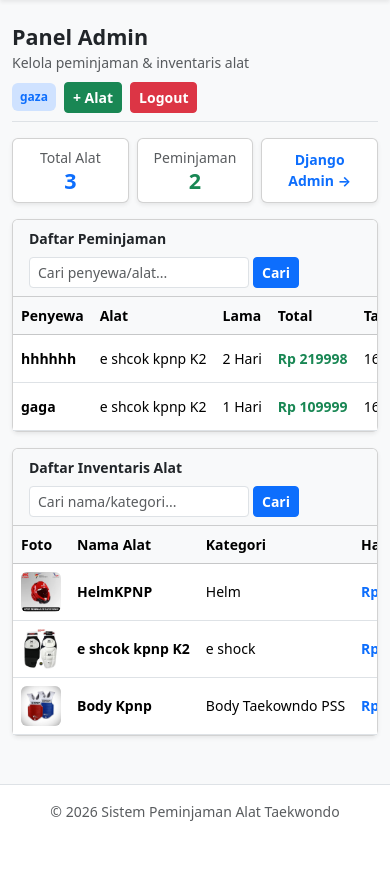
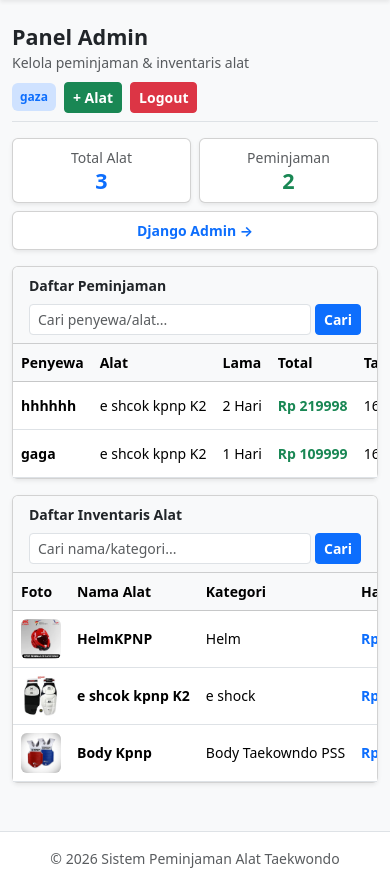
Before and after one commit to muzhaffagaza-code/gazaaukkdjango, a Django app: page /admin-panel/ in a window 390 px wide. Shown: the part 87-972 px from the top of the page. Before the commit the page ends 908 px from the top, so only its background shows below. Run offline with Django 5.2, Linux system fonts and the light colour scheme; a user stored in the database is signed in; data comes from the database, SQL or seed files in the repository; both versions use the stored data as it was after the commit; some libraries are stand-ins or nearby versions.

Commit message:
Upload final proyek SewaAlat

```diff
--- a/sewa/templates/sewa/admin.html
+++ b/sewa/templates/sewa/admin.html
@@ -1,11 +1,11 @@
 {% extends 'sewa/base.html' %}
 {% block content %}
 <div class="d-flex flex-wrap justify-content-between align-items-center gap-2 mb-3 pb-2 border-bottom">
-    <div>
+    <div class="col-12 col-sm-auto">
         <h4 class="fw-bold m-0">Panel Admin</h4>
         <small class="text-muted">Kelola peminjaman & inventaris alat</small>
     </div>
-    <div class="d-flex gap-2 align-items-center">
+    <div class="d-flex flex-wrap gap-2 align-items-center col-12 col-sm-auto justify-content-sm-end">
         <span class="badge bg-primary-subtle text-primary p-2">{{ user.username }}</span>
         <a href="{% url 'tambah_alat' %}" class="btn btn-success btn-sm fw-bold">+ Alat</a>
         <a href="{% url 'logout' %}" class="btn btn-danger btn-sm fw-bold">Logout</a>
@@ -13,18 +13,32 @@
 </div>
 
 <div class="row g-2 mb-3 text-center">
-    <div class="col-4"><div class="card p-2 shadow-sm"><small class="text-muted">Total Alat</small><h4 class="text-primary fw-bold m-0">{{ total_alat }}</h4></div></div>
-    <div class="col-4"><div class="card p-2 shadow-sm"><small class="text-muted">Peminjaman</small><h4 class="text-success fw-bold m-0">{{ total_peminjaman }}</h4></div></div>
-    <div class="col-4"><div class="card p-2 shadow-sm h-100 justify-content-center"><a href="/admin/" target="_blank" class="text-decoration-none fw-bold small">Django Admin &rarr;</a></div></div>
+    <div class="col-6 col-sm-4">
+        <div class="card p-2 shadow-sm h-100 justify-content-center">
+            <small class="text-muted">Total Alat</small>
+            <h4 class="text-primary fw-bold m-0">{{ total_alat }}</h4>
+        </div>
+    </div>
+    <div class="col-6 col-sm-4">
+        <div class="card p-2 shadow-sm h-100 justify-content-center">
+            <small class="text-muted">Peminjaman</small>
+            <h4 class="text-success fw-bold m-0">{{ total_peminjaman }}</h4>
+        </div>
+    </div>
+    <div class="col-12 col-sm-4">
+        <div class="card p-2 shadow-sm h-100 justify-content-center">
+            <a href="/admin/" target="_blank" class="text-decoration-none fw-bold small">Django Admin &rarr;</a>
+        </div>
+    </div>
 </div>
 
 <div class="card shadow-sm mb-3">
     <div class="card-header bg-light d-flex flex-wrap justify-content-between align-items-center gap-2">
         <span class="fw-bold small">Daftar Peminjaman</span>
-        <form method="GET" class="d-flex gap-1">
+        <form method="GET" class="d-flex gap-1 col-12 col-sm-auto">
             <input type="hidden" name="q_alat" value="{{ q_alat }}">
             <input type="text" name="q_pinjam" value="{{ q_pinjam }}" placeholder="Cari penyewa/alat..." class="form-control form-control-sm">
-            <button class="btn btn-primary btn-sm fw-bold">Cari</button>
+            <button type="submit" class="btn btn-primary btn-sm fw-bold">Cari</button>
             {% if q_pinjam %}<a href="{% url 'admin_dashboard' %}" class="btn btn-secondary btn-sm">Reset</a>{% endif %}
         </form>
     </div>
@@ -46,9 +60,11 @@
                         {% else %}<span class="badge bg-success">Aktif</span>{% endif %}
                     </td>
                     <td>
-                        <a href="{% url 'kembalikan_alat' item.id %}" onclick="return confirm('Kembalikan?')" class="btn btn-info btn-sm text-white fw-bold">Kembalikan</a>
-                        <a href="{% url 'edit_peminjaman' item.id %}" class="btn btn-warning btn-sm fw-bold">Edit</a>
-                        <a href="{% url 'hapus_peminjaman' item.id %}" onclick="return confirm('Hapus?')" class="btn btn-danger btn-sm fw-bold">Hapus</a>
+                        <div class="d-flex gap-1">
+                            <a href="{% url 'kembalikan_alat' item.id %}" onclick="return confirm('Kembalikan?')" class="btn btn-info btn-sm text-white fw-bold">Kembalikan</a>
+                            <a href="{% url 'edit_peminjaman' item.id %}" class="btn btn-warning btn-sm fw-bold">Edit</a>
+                            <a href="{% url 'hapus_peminjaman' item.id %}" onclick="return confirm('Hapus?')" class="btn btn-danger btn-sm fw-bold">Hapus</a>
+                        </div>
                     </td>
                 </tr>
                 {% empty %}
@@ -62,10 +78,10 @@
 <div class="card shadow-sm">
     <div class="card-header bg-light d-flex flex-wrap justify-content-between align-items-center gap-2">
         <span class="fw-bold small">Daftar Inventaris Alat</span>
-        <form method="GET" class="d-flex gap-1">
+        <form method="GET" class="d-flex gap-1 col-12 col-sm-auto">
             <input type="hidden" name="q_pinjam" value="{{ q_pinjam }}">
             <input type="text" name="q_alat" value="{{ q_alat }}" placeholder="Cari nama/kategori..." class="form-control form-control-sm">
-            <button class="btn btn-primary btn-sm fw-bold">Cari</button>
+            <button type="submit" class="btn btn-primary btn-sm fw-bold">Cari</button>
             {% if q_alat %}<a href="{% url 'admin_dashboard' %}" class="btn btn-secondary btn-sm">Reset</a>{% endif %}
         </form>
     </div>
@@ -83,8 +99,10 @@
                     <td class="text-primary fw-bold">Rp {{ alat.harga_sewa }}</td>
                     <td><span class="badge {% if alat.stok > 0 %}bg-success{% else %}bg-danger{% endif %}">{{ alat.stok }} Unit</span></td>
                     <td>
-                        <a href="{% url 'edit_alat' alat.id %}" class="btn btn-warning btn-sm fw-bold">Edit</a>
-                        <a href="{% url 'hapus_alat' alat.id %}" onclick="return confirm('Hapus?')" class="btn btn-danger btn-sm fw-bold">Hapus</a>
+                        <div class="d-flex gap-1">
+                            <a href="{% url 'edit_alat' alat.id %}" class="btn btn-warning btn-sm fw-bold">Edit</a>
+                            <a href="{% url 'hapus_alat' alat.id %}" onclick="return confirm('Hapus?')" class="btn btn-danger btn-sm fw-bold">Hapus</a>
+                        </div>
                     </td>
                 </tr>
                 {% empty %}
```
Also changed, not shown: db.sqlite3.
